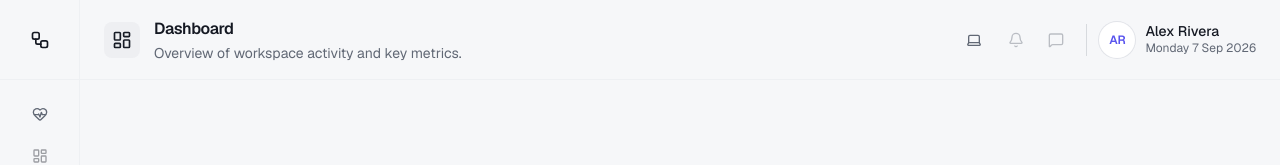
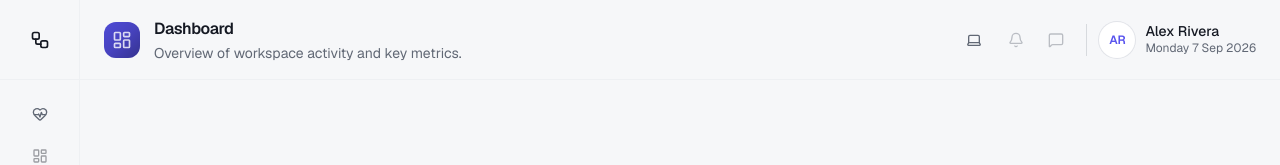
Before and after one commit to SheriffKoder/FlowDesk, a Next.js app: page / in a window 1280 px wide. Shown: the top 165 px of the page. Built offline with nearby package versions, Linux system fonts and the light colour scheme.

Commit message:
fix(layout): style header icon and defer UserArea date
- Primary squircle icon chip with gradient overlay in AppHeader
- Set UserArea date after mount to avoid Next prerender Date() errors

```diff
--- a/app/globals.css
+++ b/app/globals.css
@@ -217,3 +217,8 @@
   background-color: rgba(255, 0, 0, 0.0);
   border-radius: 9999px;
 }
+
+.squircle {
+  corner-shape: squircle;
+  border-radius: 0.75rem; /* required */
+}
--- a/widgets/app-sidebar/ui/app-header.tsx
+++ b/widgets/app-sidebar/ui/app-header.tsx
@@ -76,10 +76,14 @@ export function AppHeader({
       {page && Icon ? (
         <div className="flex min-w-0 flex-1 items-center gap-3.5">
           <span
-            className="flex size-9 shrink-0 items-center justify-center rounded-lg bg-accent text-accent-foreground"
+            className="squircle relative flex size-9 shrink-0 items-center justify-center overflow-hidden rounded-lg bg-primary text-white/80"
             aria-hidden
           >
-            <Icon className="size-5" />
+            <span
+              className="pointer-events-none absolute inset-0 bg-gradient-to-br from-black/10 via-black/20 to-black/40"
+              aria-hidden
+            />
+            <Icon className="relative z-10 size-5" />
           </span>
           <div className="min-w-0 flex-1 space-y-0.5">
             <h1 className="truncate text-base font-semibold tracking-tight text-foreground">
--- a/widgets/app-sidebar/ui/user-area.tsx
+++ b/widgets/app-sidebar/ui/user-area.tsx
@@ -9,7 +9,12 @@
  *
  * Function Index:
  * - UserArea(props?) → avatar (+ name/date column on `sm+`)
+ *
+ * Note: `new Date()` must not run during Client Component prerender
+ * (Next.js blocking-prerender-current-time-client). Date is set after mount.
  */
+
+import { useEffect, useState } from "react";
 
 import { cn } from "@/lib/utils";
 
@@ -29,6 +34,14 @@ export type UserAreaProps = {
   initials?: string;
 };
 
+function toDateTimeAttr(date: Date): string {
+  return [
+    date.getFullYear(),
+    String(date.getMonth() + 1).padStart(2, "0"),
+    String(date.getDate()).padStart(2, "0"),
+  ].join("-");
+}
+
 /**
  * Compact user chip for the layout header.
  */
@@ -37,18 +50,19 @@ export function UserArea({
   name = DEMO_USER.name,
   initials = DEMO_USER.initials,
 }: UserAreaProps) {
-  const today = new Date();
-  const todayLabel = formatHeaderDate(today);
-  const dateTime = [
-    today.getFullYear(),
-    String(today.getMonth() + 1).padStart(2, "0"),
-    String(today.getDate()).padStart(2, "0"),
-  ].join("-");
+  const [today, setToday] = useState<Date | null>(null);
+
+  useEffect(() => {
+    setToday(new Date());
+  }, []);
+
+  const todayLabel = today ? formatHeaderDate(today) : null;
+  const dateTime = today ? toDateTimeAttr(today) : undefined;
 
   return (
     <div
       className={cn("flex shrink-0 items-center gap-2.5", className)}
-      aria-label={`${name}, ${todayLabel}`}
+      aria-label={todayLabel ? `${name}, ${todayLabel}` : name}
     >
       <span
         className="flex size-9 shrink-0 items-center justify-center rounded-full bg-primary-foreground text-xs font-semibold text-primary ring-1 ring-border"
@@ -61,7 +75,14 @@ export function UserArea({
           {name}
         </p>
         <p className="truncate text-xs leading-tight text-muted-foreground">
-          <time dateTime={dateTime}>{todayLabel}</time>
+          {todayLabel && dateTime ? (
+            <time dateTime={dateTime}>{todayLabel}</time>
+          ) : (
+            <span className="invisible" aria-hidden>
+              {/* Reserve line height until mount to avoid layout jump */}
+              Monday 1 Jan 2000
+            </span>
+          )}
         </p>
       </div>
     </div>
```
